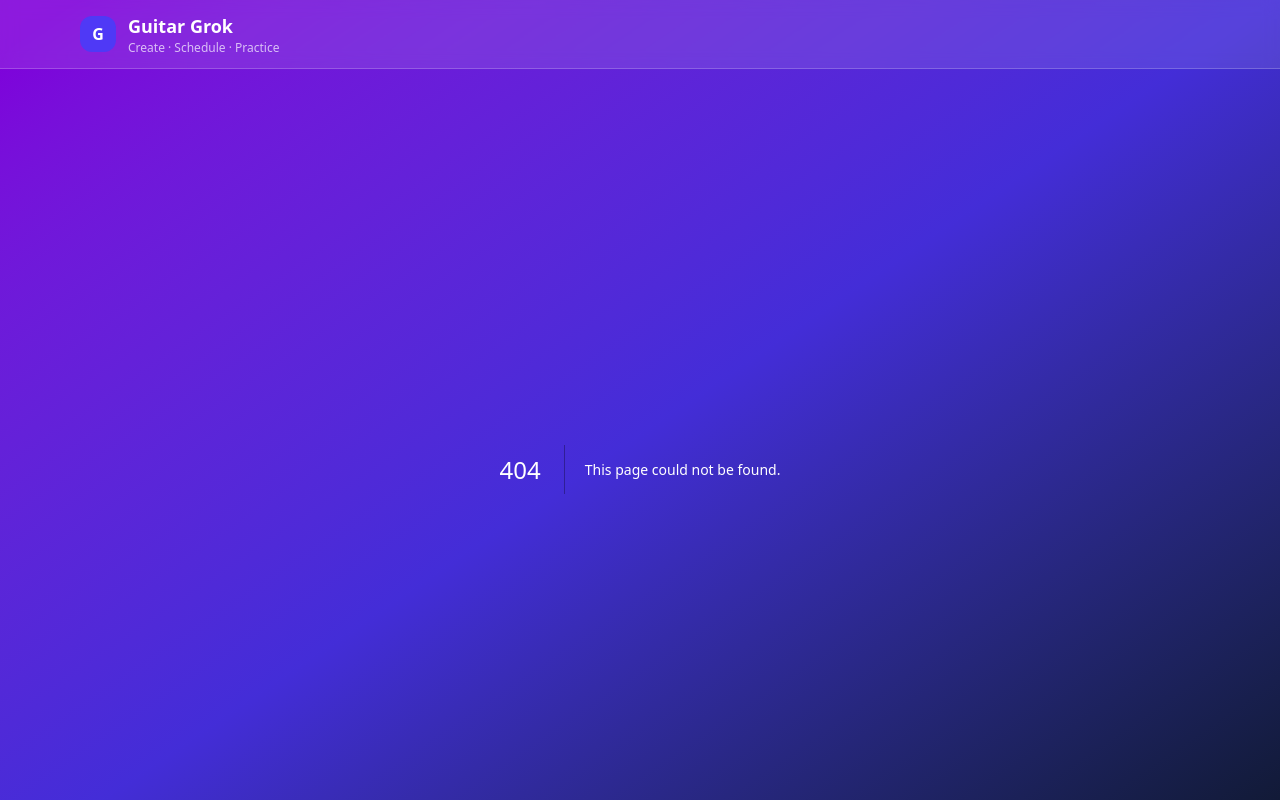
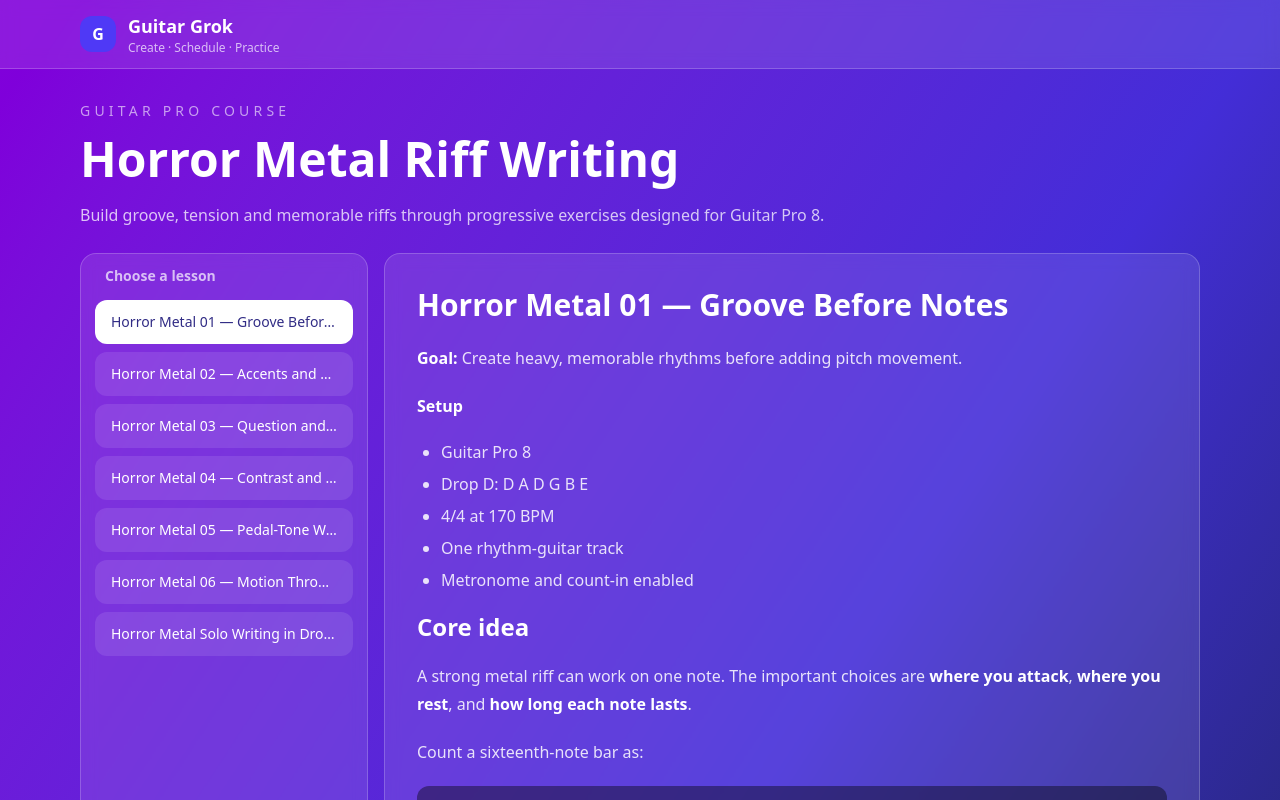
Before and after one commit to stesel/guitar-grok, a Next.js app: page /horror-metal in a window 1280 px wide. Before the commit this address had no page. Shown: the top 800 px of the page. Built offline with nearby package versions, Linux system fonts and the light colour scheme.

Commit message:
Add horror metal course page

```diff
--- /dev/null
+++ b/app/horror-metal/page.tsx
@@ -0,0 +1,81 @@
+import type { Metadata } from "next";
+import ReactMarkdown from "react-markdown";
+import remarkGfm from "remark-gfm";
+import { LessonsNav } from "@/src/components/LessonsNav";
+import { getLesson, getLessons } from "@/src/lib/lessons";
+
+export const metadata: Metadata = {
+  title: "Horror Metal Course - Guitar Grok",
+  description: "A progressive Guitar Pro course for writing groove-first horror metal riffs",
+};
+
+interface HorrorMetalPageProps {
+  searchParams?: {
+    lesson?: string;
+  };
+}
+
+function LessonMarkdown({ content }: { content: string }) {
+  return (
+    <ReactMarkdown
+      remarkPlugins={[remarkGfm]}
+      components={{
+        h1: ({ children }) => <h2 className="break-words text-2xl font-bold leading-tight sm:text-3xl">{children}</h2>,
+        h2: ({ children }) => <h3 className="break-words text-xl font-semibold leading-tight sm:text-2xl">{children}</h3>,
+        h3: ({ children }) => <h4 className="break-words text-lg font-semibold leading-tight sm:text-xl">{children}</h4>,
+        p: ({ children }) => <p className="break-words leading-7 text-white/85">{children}</p>,
+        ul: ({ children }) => <ul className="list-disc space-y-2 pl-6 text-white/85">{children}</ul>,
+        ol: ({ children }) => <ol className="list-decimal space-y-2 pl-6 text-white/85">{children}</ol>,
+        strong: ({ children }) => <strong className="font-semibold text-white">{children}</strong>,
+        hr: () => <hr className="border-white/15" />,
+        pre: ({ children }) => (
+          <pre className="max-w-full overflow-x-auto rounded-xl bg-black/40 p-4 text-sm leading-6 text-white/90">
+            {children}
+          </pre>
+        ),
+        code: ({ children }) => <code className="font-mono">{children}</code>,
+      }}
+    >
+      {content}
+    </ReactMarkdown>
+  );
+}
+
+export default async function HorrorMetalPage({ searchParams }: HorrorMetalPageProps) {
+  const allLessons = await getLessons();
+  const lessons = allLessons.filter((lesson) => lesson.slug.startsWith("horror-metal-"));
+  const selectedSlug = searchParams?.lesson ?? lessons[0]?.slug;
+  const selectedLesson = selectedSlug ? await getLesson(selectedSlug) : null;
+  const isCourseLesson = selectedLesson?.slug.startsWith("horror-metal-");
+
+  return (
+    <main className="mx-auto flex min-h-screen w-full max-w-6xl flex-col gap-6 overflow-x-hidden px-4 py-8">
+      <div>
+        <p className="text-sm uppercase tracking-[0.3em] text-white/60">Guitar Pro course</p>
+        <h1 className="mt-2 text-4xl font-bold leading-tight md:text-5xl">Horror Metal Riff Writing</h1>
+        <p className="mt-3 max-w-3xl leading-7 text-white/75">
+          Build groove, tension and memorable riffs through progressive exercises designed for Guitar Pro 8.
+        </p>
+      </div>
+
+      <div className="grid min-w-0 gap-4 md:grid-cols-[18rem_minmax(0,1fr)]">
+        <LessonsNav
+          lessons={lessons}
+          selectedLessonSlug={isCourseLesson ? selectedLesson.slug : lessons[0]?.slug}
+          selectedLessonTitle={isCourseLesson ? selectedLesson.title : lessons[0]?.title}
+          basePath="/horror-metal"
+        />
+
+        <article className="min-w-0 overflow-hidden rounded-2xl border border-white/20 bg-white/10 p-4 backdrop-blur sm:p-6 md:p-8">
+          {selectedLesson && isCourseLesson ? (
+            <div className="min-w-0 space-y-5">
+              <LessonMarkdown content={selectedLesson.content} />
+            </div>
+          ) : (
+            <p className="text-white/80">Choose a lesson from the course navigation.</p>
+          )}
+        </article>
+      </div>
+    </main>
+  );
+}
```
